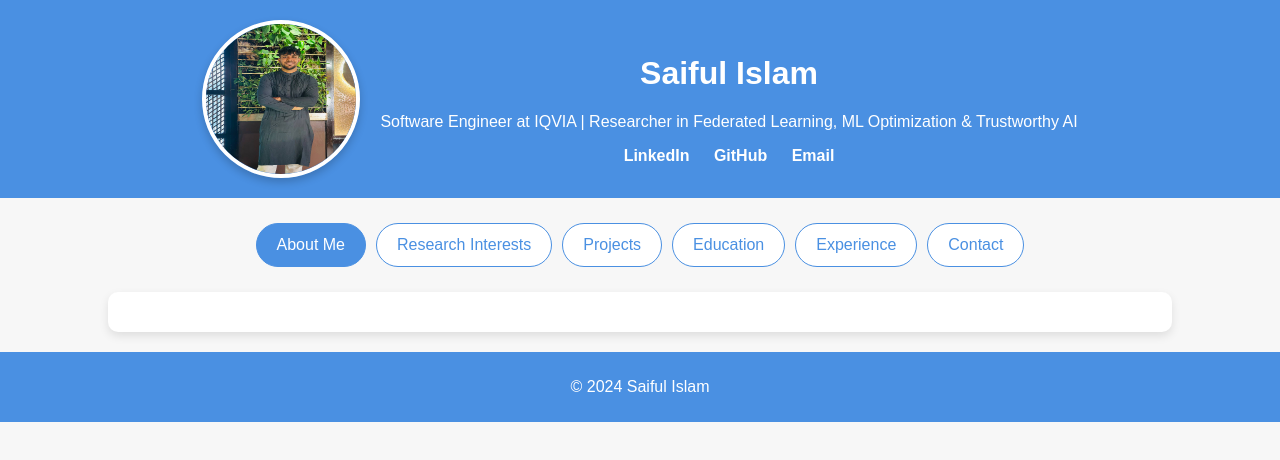
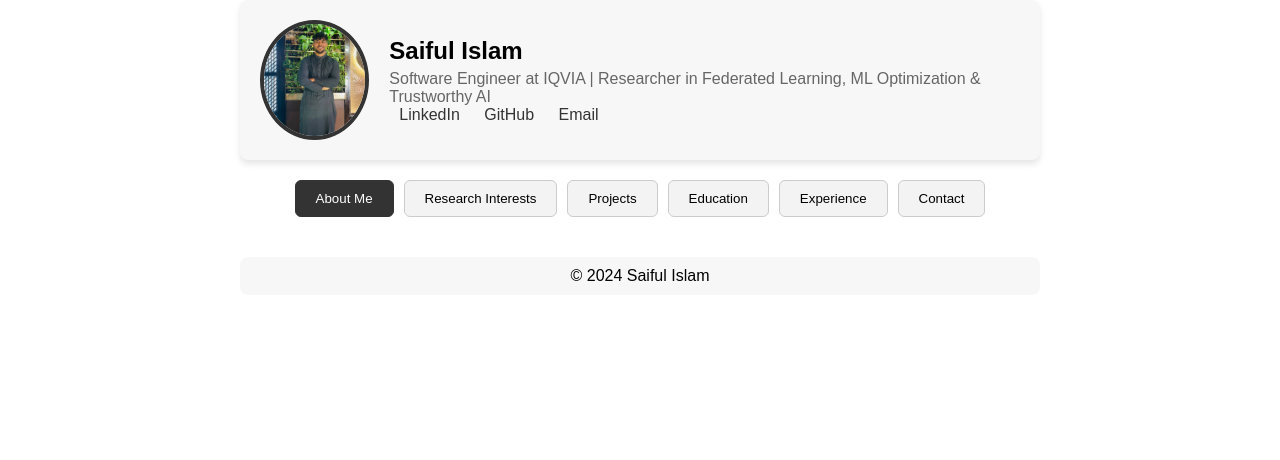
Before and after one commit to saifulislam11/saifulislam11.github.io, a plain HTML site: page index.html in a window 1280 px wide. Drawn offline with Linux system fonts and the light colour scheme.

Commit message:
SEE CHANGES

```diff
--- a/styles.css
+++ b/styles.css
@@ -1,99 +1,110 @@
-/* General Styling */
+* {
+  box-sizing: border-box;
+  margin: 0;
+  padding: 0;
+  font-family: Arial, sans-serif;
+}
+
 body {
-  font-family: Arial, sans-serif;
-  color: #333;
-  margin: 0;
-  background-color: #f7f7f7;
   display: flex;
   flex-direction: column;
   align-items: center;
 }
 
-/* Header and Profile Styling */
 header {
+  display: flex;
+  align-items: center;
+  background-color: #f7f7f7;
+  padding: 20px;
   width: 100%;
-  background-color: #4A90E2;
-  padding: 20px;
-  text-align: center;
+  max-width: 800px;
+  margin-bottom: 20px;
+  border-radius: 8px;
+  box-shadow: 0 4px 6px rgba(0, 0, 0, 0.1);
 }
 
 .profile {
   display: flex;
   align-items: center;
-  justify-content: center;
-  gap: 20px;
 }
 
 .profile-img {
-  width: 150px;
-  height: 150px;
+  width: 120px;
+  height: 120px;
   border-radius: 50%;
-  border: 4px solid white;
-  box-shadow: 0 4px 8px rgba(0, 0, 0, 0.2);
+  border: 4px solid #333;
+  object-fit: cover;
+  margin-right: 20px;
 }
 
-.profile-info {
-  color: white;
+.profile-info h1 {
+  font-size: 1.5rem;
+  margin-bottom: 5px;
+}
+
+.profile-info p {
+  font-size: 1rem;
+  color: #666;
 }
 
 nav a {
-  color: white;
   margin: 0 10px;
+  color: #333;
   text-decoration: none;
-  font-weight: bold;
 }
 
-nav a:hover {
-  text-decoration: underline;
-}
-
-/* Tab Container Styling */
 .tab-container {
   display: flex;
-  justify-content: center;
-  margin-top: 20px;
+  gap: 10px;
+  max-width: 800px;
+  margin-bottom: 20px;
 }
 
 .tab-link {
-  padding: 12px 20px;
-  margin: 5px;
-  font-size: 16px;
-  color: #4A90E2;
-  border: 1px solid #4A90E2;
-  background-color: white;
-  border-radius: 25px;
+  padding: 10px 20px;
+  border: 1px solid #ccc;
+  background-color: #f3f3f3;
+  border-radius: 6px;
   cursor: pointer;
-  transition: 0.3s;
+  transition: background-color 0.3s;
 }
 
-.tab-link:hover, .tab-link.active {
-  background-color: #4A90E2;
-  color: white;
+.tab-link:hover {
+  background-color: #ddd;
 }
 
-/* Tab Content Styling */
-main {
-  width: 80%;
-  background-color: white;
-  padding: 20px;
-  margin-top: 20px;
-  border-radius: 10px;
-  box-shadow: 0 4px 10px rgba(0, 0, 0, 0.1);
+.tab-link.active {
+  background-color: #333;
+  color: white;
+  border-color: #333;
 }
 
 .tab-content {
   display: none;
+  max-width: 800px;
+  padding: 20px;
+  background-color: #fff;
+  border: 1px solid #ccc;
+  border-radius: 8px;
+  box-shadow: 0 4px 6px rgba(0, 0, 0, 0.1);
 }
 
-.tab-content.active {
-  display: block;
+.tab-content h2 {
+  font-size: 1.2rem;
+  margin-bottom: 10px;
+}
+
+.tab-content ul {
+  list-style-type: disc;
+  padding-left: 20px;
 }
 
 footer {
   margin-top: 20px;
   padding: 10px;
-  background-color: #4A90E2;
-  color: white;
+  background-color: #f7f7f7;
+  width: 100%;
+  max-width: 800px;
   text-align: center;
-  width: 100%;
+  border-radius: 8px;
 }
```
Also changed, not shown: index.html (+0 -1 lines).
